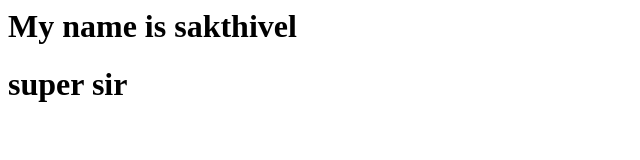
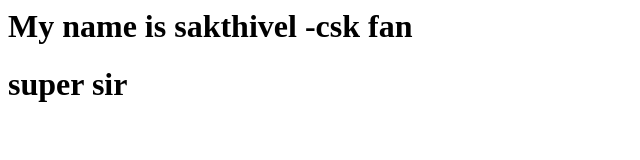
Before and after one commit to S-Sakthivel2007/githubwork, a plain HTML site: page index.html in a window 1280 px wide. Shown: the whole page, without its empty margins (0-640 px from the left). Drawn offline with Linux system fonts and the light colour scheme.

Commit message:
first commit

```diff
--- a/index.html
+++ b/index.html
@@ -1,6 +1,6 @@
 <html>
 <body>
-    <h1>My name is sakthivel</h1>
+    <h1>My name is sakthivel -csk fan</h1>
     <h1>super sir</h1>
 </body>
 </html>
```
